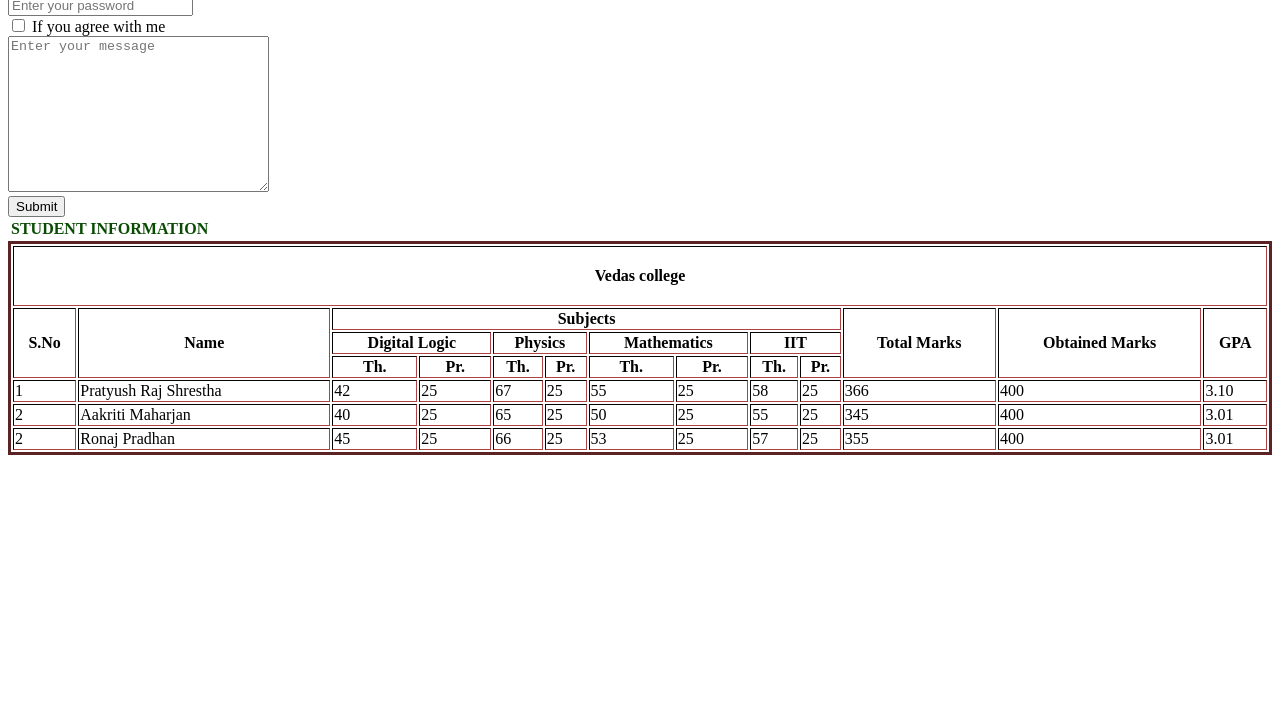
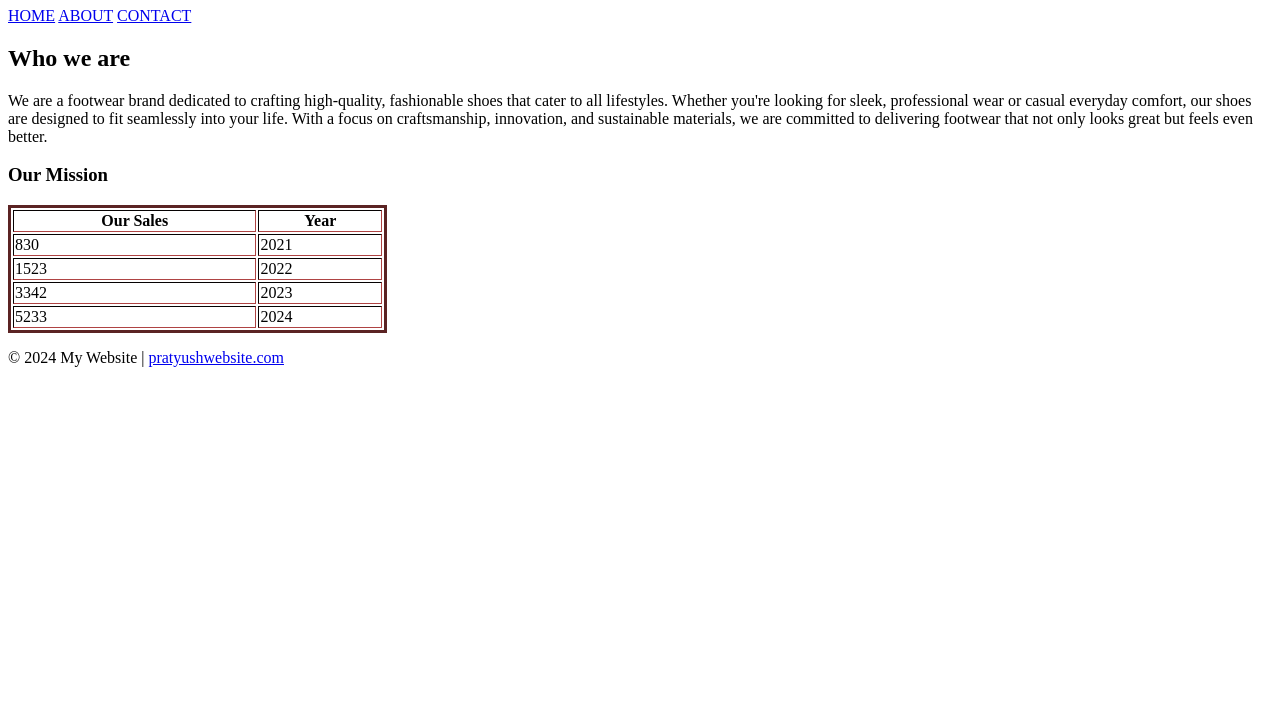
Before and after one commit to Pratyushrajshrestha/htmlvds, a plain HTML site: page assignment/day2.html in a window 1280 px wide. Shown: the part 73-800 px from the top of the page. Drawn offline with Linux system fonts and the light colour scheme.

Commit message:
day4 html class

```diff
--- a/assignment/day2.html
+++ b/assignment/day2.html
@@ -1,121 +1,50 @@
+<!--About us-->
 <!DOCTYPE html>
 <html lang="en">
 <head>
     <meta charset="UTF-8">
     <meta name="viewport" content="width=device-width, initial-scale=1.0">
     <link href="style.css" rel="stylesheet">
-    <title>Document</title>
+
 </head>
 <body>
-    <form action="/store.txt" method="post">
-        <label>
-        <legend>Personal Information</legend>
-        <input type="text" name="name" id="name" placeholder="Enter your name"><br>
-        <input type="email" name="email" id="email" placeholder="Enter your email"><br>
-        <input type="password" name="password" id="password" placeholder="Enter your password"><br>
-        <input type="checkbox" required > If you agree with me<br>
-        <textarea name="message" id="message" cols="30" rows="10" placeholder="Enter your message"></textarea><br>
-        <input type="submit" value="Submit">
-        </label>
-    </form>
-</body>
-</html></html>
+    <header>
+        <h1>ABOUT US</h1>
+    <nav>
+        <a href="index.html">HOME</a>
+        <a href="day2.html">ABOUT</a>
+        <a href="form.html">CONTACT</a>
+    </nav>
+    </header>
 
-<!--DAY #3-->
-<table>
-    <th colspan="4" class="studenthead">STUDENT INFORMATION</th>
-</table>
-<table border="3" width="100%" class="border">
-    <tr height="60">
-        <th colspan="13">Vedas college</th>
-    </tr>
 
+    <main>
+        <h2>Who we are</h2>
+        <p> We are a footwear brand dedicated to crafting high-quality, fashionable shoes that cater to all lifestyles. Whether you're looking for sleek, professional wear or casual everyday comfort, our shoes are designed to fit seamlessly into your life. With a focus on craftsmanship, innovation, and sustainable materials, we are committed to delivering footwear that not only looks great but feels even better.</p>
+        <h3>Our Mission</h3>
+    <table border="3" width="30%" class="border">
         <tr>
-        <th rowspan="3">S.No</th>
-        <th rowspan="3">Name</th>
-        <th colspan="8">Subjects</th>
-        <th rowspan="3">Total Marks</th>
-        <th rowspan="3">Obtained Marks</th>
-        <th rowspan="3">GPA</th>
-    </tr>
-
-    <tr>
-        <th colspan="2">Digital Logic</th>
-        <th colspan="2">Physics</th>
-        <th colspan="2">Mathematics</th>
-        <th colspan="2">IIT</th>
-    </tr>
-
-    <tr>
-        <th>Th.</th>
-        <th>Pr.</th>
-
-        <th>Th.</th>
-        <th>Pr.</th>
-
-        <th>Th.</th>
-        <th>Pr.</th>
-
-        <th>Th.</th>
-        <th>Pr.</th>
-    </tr>
-
-    <tr>
-        <td>1</td>
-        <td>Pratyush Raj Shrestha</td>
-        <td>42</td>
-        <td>25</td>
-
-        <td>67</td>
-        <td>25</td>
-
-        <td>55</td>
-        <td>25</td>
-
-        <td>58</td>
-        <td>25</td>
-
-        <td>366</td>
-        <td>400</td>
-        <td>3.10</td>
+            <th>Our Sales</th>
+            <th>Year</th>
         </tr>
         <tr>
-        <td>2</td>
-        <td>Aakriti Maharjan</td>
-        <td>40</td>
-        <td>25</td>
-
-        <td>65</td>
-        <td>25</td>
-
-        <td>50</td>
-        <td>25</td>
-
-        <td>55</td>
-        <td>25</td>
-
-        <td>345</td> <!--total-->
-        <td>400</td> <!--obtained-->
-        <td>3.01</td> <!--gpa-->
+            <td>830</td>
+            <td>2021</td>
         </tr>
         <tr>
-        <td>2</td>
-        <td>Ronaj Pradhan</td>
-        <td>45</td>
-        <td>25</td>
-
-        <td>66</td>
-        <td>25</td>
-
-        <td>53</td>
-        <td>25</td>
-
-        <td>57</td>
-        <td>25</td>
-
-        <td>355</td> <!--total-->
-        <td>400</td> <!--obtained-->
-        <td>3.01</td> <!--gpa-->
+            <td>1523</td>
+            <td>2022</td>
         </tr>
-
+        <tr>
+            <td>3342</td>
+            <td>2023</td>
+        </tr>
+        <tr>
+            <td>5233</td>
+            <td>2024</td>
     </table>
+</body>
+<footer>
+    <p>&copy; 2024 My Website | <a href="index.html">pratyushwebsite.com</a></p>
+</footer>
+</html></html>
--- a/assignment/style.css
+++ b/assignment/style.css
@@ -1,10 +1,12 @@
 h1{
     color:aqua;
-}
-.studenthead{
-    color:rgb(9, 75, 3);
 }
 
 .border{
     border: 3px solid rgb(91, 35, 35);
 }
+
+img{
+    width: 200px;
+    height: 200px;
+}
```
Also changed, not shown: assignment/form.html (+22 -13 lines), assignment/index.html (+22 -15 lines), assignment/img2.jpg (added). Lines whose indentation alone changed are shown as unchanged.
